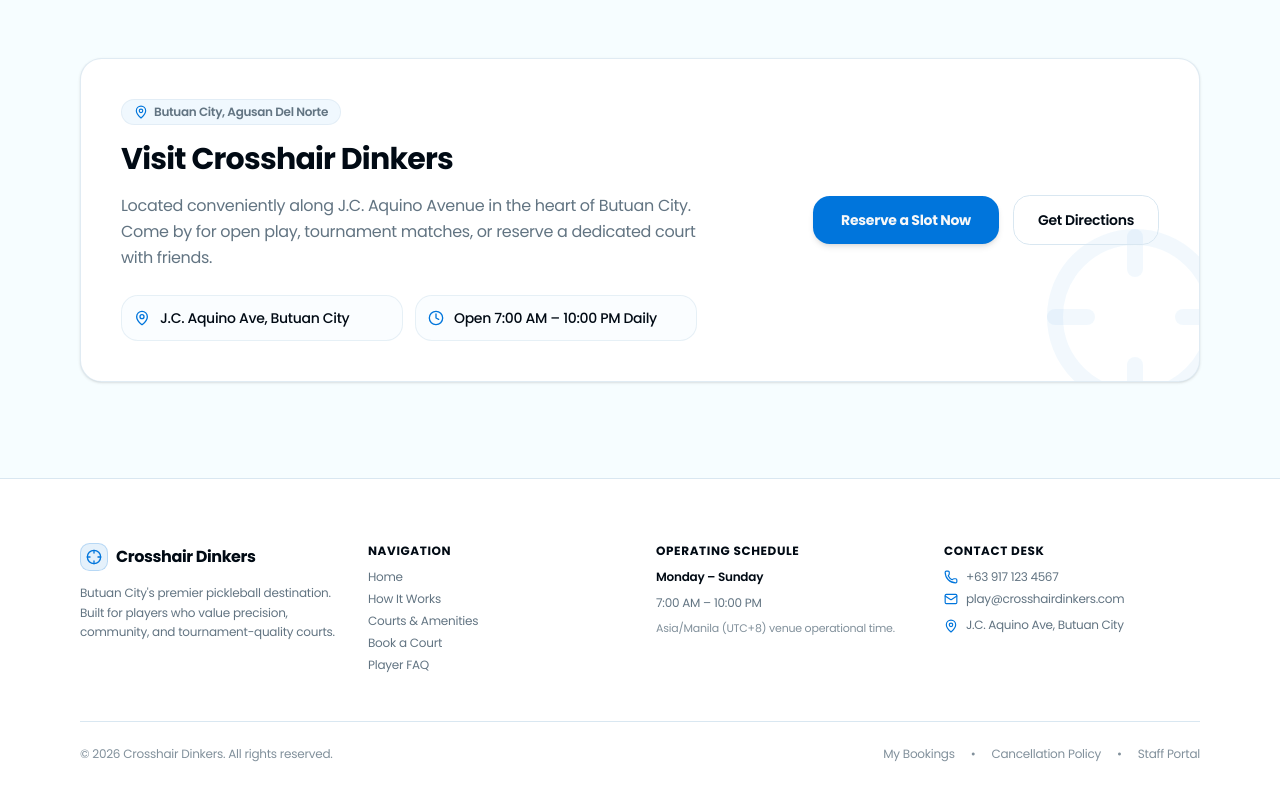
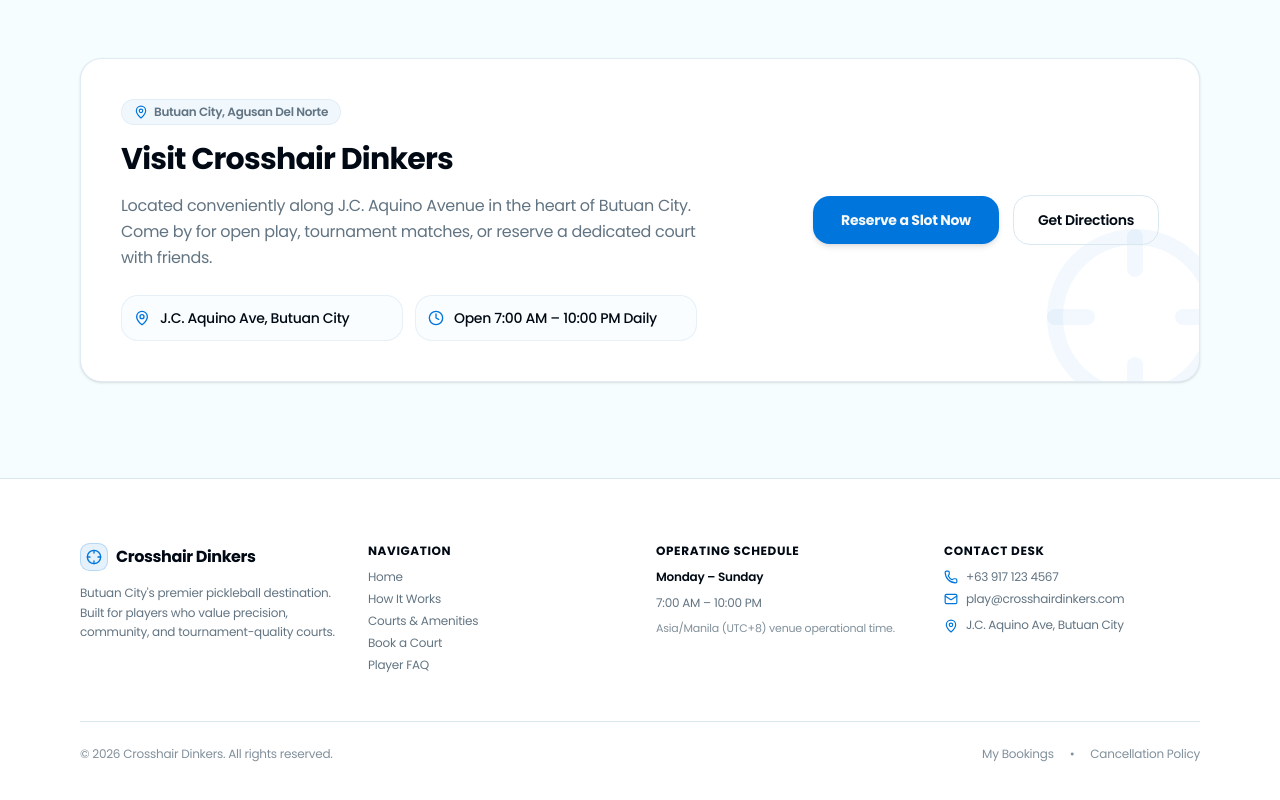
Before and after one commit to Daniel2525-ui/Pickleball-Booking-System, a Next.js app: page / in a window 1280 px wide. Shown: the part 4296-5096 px from the top of the page. Built offline with nearby package versions, Linux system fonts and the light colour scheme; no server answers; the database is empty.

Commit message:
initial update

```diff
--- a/src/app/page.tsx
+++ b/src/app/page.tsx
@@ -349,10 +349,6 @@ export default function Home() {
               <a href="#faq" className="hover:text-foreground transition-colors">
                 Cancellation Policy
               </a>
-              <span>•</span>
-              <Link href="/login" className="hover:text-foreground transition-colors">
-                Staff Portal
-              </Link>
             </div>
           </div>
         </div>
```
